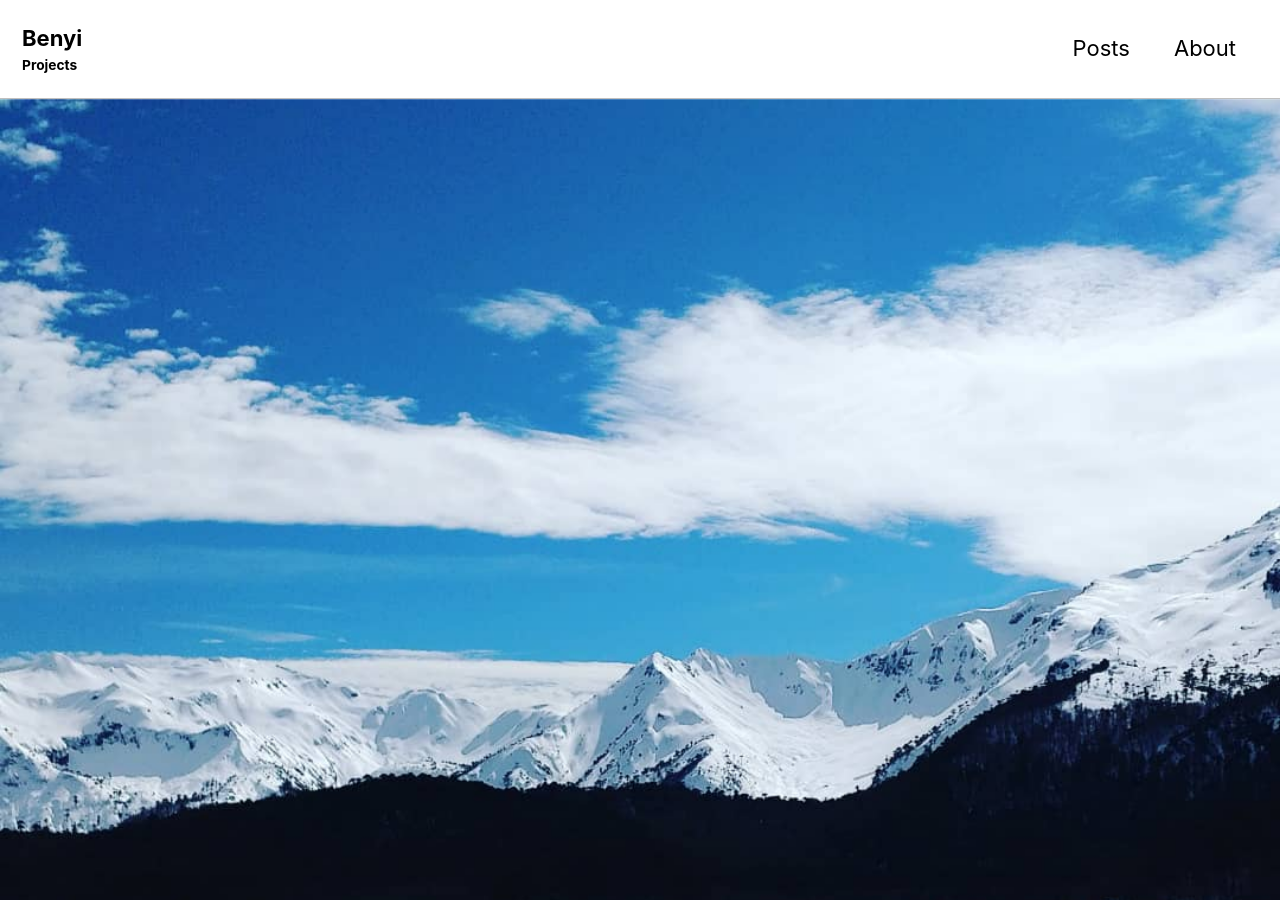
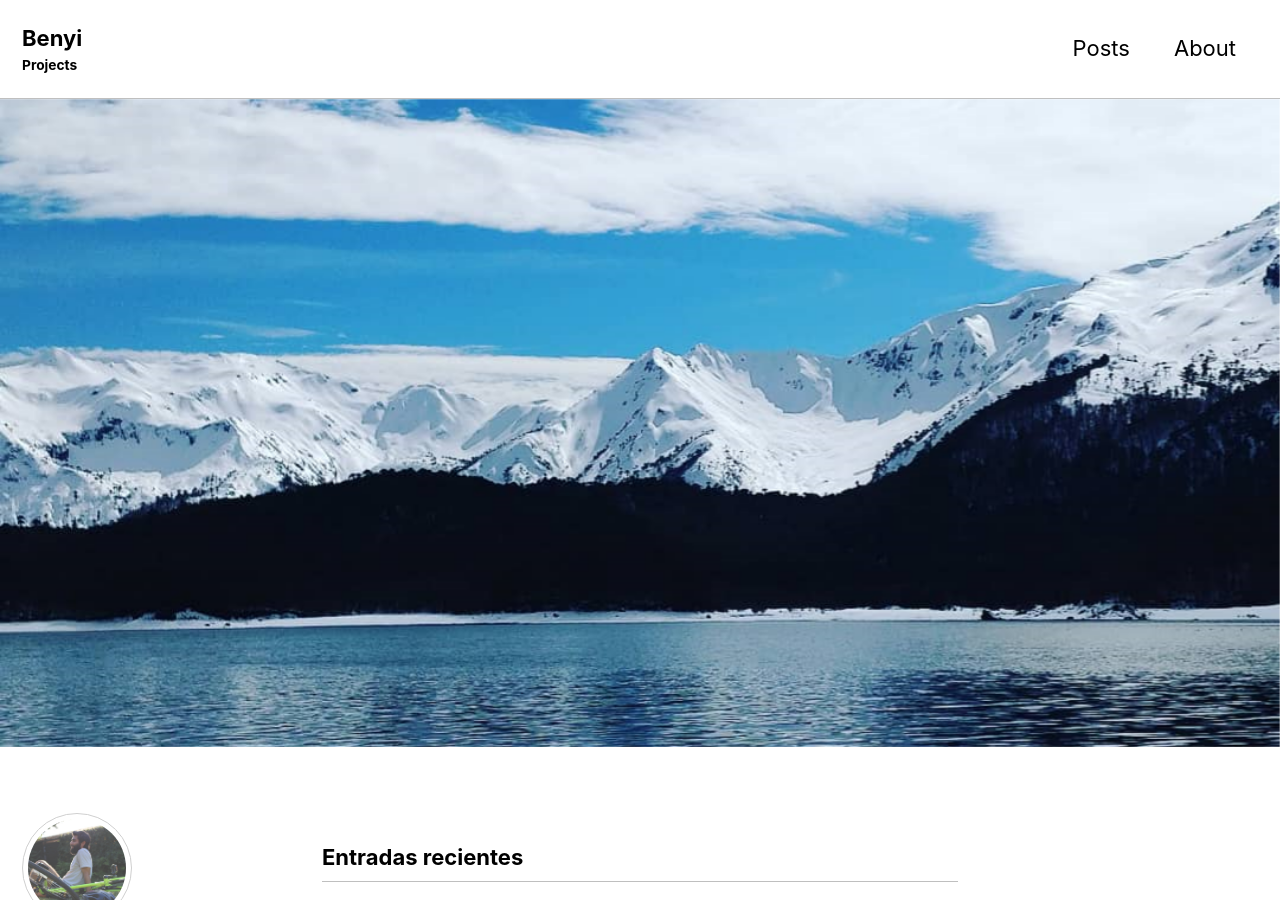
Before and after one commit to benyaman/benyaman.github.io, a Jekyll site: the page built from index.html, in a window 1280 px wide and 900 px high. Built offline with Jekyll 4.4.1, drawn with Linux system fonts in a browser that asks for light colours; cached includes are drawn as plain includes; nearby versions of some CDN libraries; the list of posts is cut into pages by our own code.

Commit message:
new banner

```diff
--- a/_config.yml
+++ b/_config.yml
@@ -83,7 +83,7 @@ social:
   name                   : # If the user or organization name differs from the site's name
   links: # An array of links to social media profiles
     - "https://twitter.com/BenjaJorquera5"
-    - "https://www.linkedin.com/in/benjamin-alberto-jorquera-jorquera-a22098197/"
+    - "https://www.linkedin.com/in/benjamin-jorquera-jorquera-a22098197/"
     - "https://www.facebook.com/benjjia"
 
 # Analytics
--- a/index.html
+++ b/index.html
@@ -2,5 +2,5 @@
 layout: home
 author_profile: true
 header:
-  image: "/images/sierraNevada.jpg"
+  image: "/images/sierraNevada.png"
 ---
```
Also changed, not shown: images/sierraNevada.png (added).
